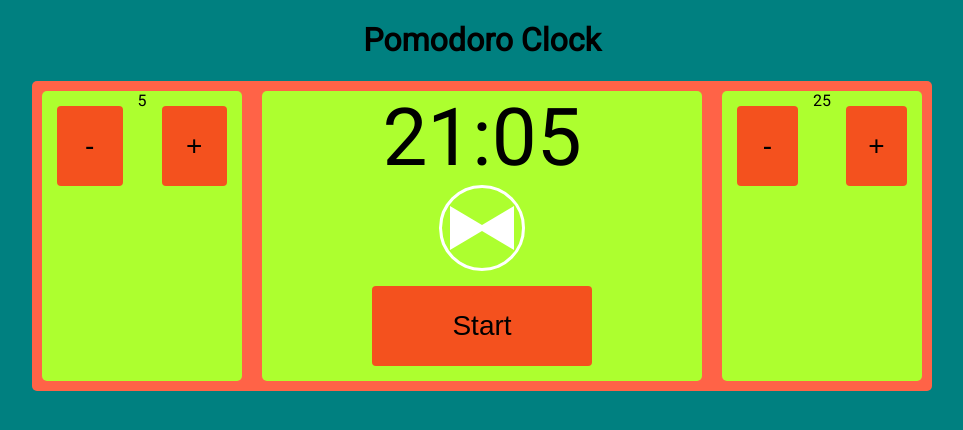
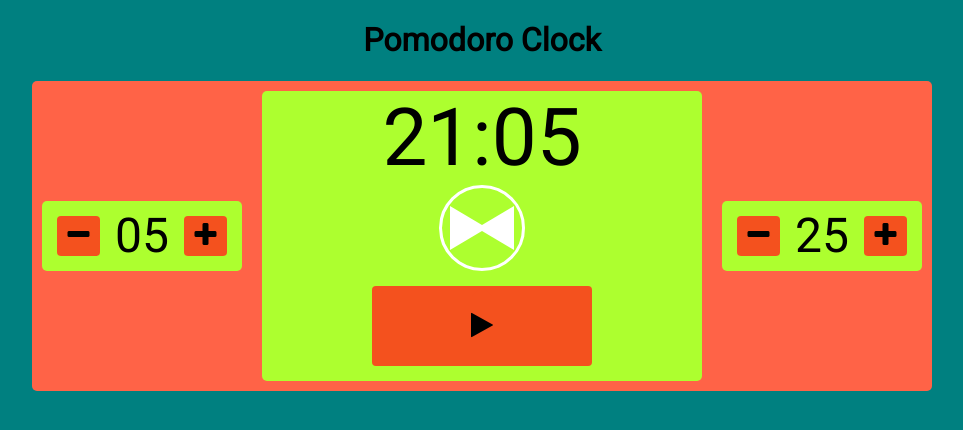
Before and after one commit to JeniaBR/PomodoroClock, a plain HTML site: page index.html in a window 1280 px wide. Shown: the whole page, without its empty margins (158-1121 px from the left). Drawn offline with Linux system fonts and the light colour scheme.

Commit message:
Some CSS styling

```diff
--- a/index.html
+++ b/index.html
@@ -5,6 +5,8 @@
     <title></title>
     <meta charset="UTF-8">
     <meta name="viewport" content="width=device-width, initial-scale=1">
+    <link rel="stylesheet" href="https://cdnjs.cloudflare.com/ajax/libs/font-awesome/4.6.3/css/font-awesome.min.css">
+    <script src="app.js"></script>
     <link href="style.css" rel="stylesheet">
     <link href="https://fonts.googleapis.com/css?family=Roboto" rel="stylesheet">
 </head>
@@ -13,9 +15,9 @@
     <h1>Pomodoro Clock</h1>
     <div id="main-wraper">
         <div class="break-length-container flex-item">
-            <button class="btn" type="submit">-</button>
-            <div id="break-num">5</div>
-            <button class="btn" type="submit">+</button>
+            <button class="btn-plus-minus" type="submit"><i class="fa fa-minus" aria-hidden="true"></i></button>
+            <div id="break-num">05</div>
+            <button class="btn-plus-minus" type="submit"><i class="fa fa-plus" aria-hidden="true"></i></button>
         </div>
         <div class="timer-container flex-item">
             <div class=big-clock>
@@ -24,12 +26,12 @@
             <div class="animation-container">
                 <div class="hourglass"></div>
             </div>
-            <button class="btn hvr-bubble-float-top" type="submit">Start</button>
+            <button class="btn hvr-bubble-float-top" type="submit"><i class="fa fa-play" aria-hidden="true"></i></button>
         </div>
         <div class="session-length-container flex-item">
-            <button class="btn" type="submit">-</button>
+            <button class="btn-plus-minus" type="submit"><i class="fa fa-minus" aria-hidden="true"></i></button>
             <div id="session-num">25</div>
-            <button class="btn" type="submit">+</button>
+            <button class="btn-plus-minus" type="submit"><i class="fa fa-plus" aria-hidden="true"></i></button>
         </div>
     </div>
 </body>
--- a/style.css
+++ b/style.css
@@ -18,6 +18,12 @@ h1 {
     flex-wrap: wrap;
 }
 
+#break-num,
+#session-num {
+    margin-top: auto;
+    margin-bottom: auto;
+}
+
 .flex-item {
     border-radius: 5px;
     text-align: center;
@@ -32,10 +38,16 @@ h1 {
 
 .break-length-container {
     display: flex;
+    font-size: 3em;
+    margin-top: auto;
+    margin-bottom: auto;
 }
 
 .session-length-container {
     display: flex;
+    font-size: 3em;
+    margin-top: auto;
+    margin-bottom: auto;
 }
 
 .big-clock {
@@ -158,3 +170,31 @@ h1 {
     -webkit-transform: translateY(-10px);
     transform: translateY(-10px);
 }
+
+.btn-plus-minus {
+    border-radius: 4px;
+    background-color: #f4511e;
+    border: none;
+    font-size: 28px;
+    width: 50%;
+    height: 40px;
+    cursor: pointer;
+    margin: 15px;
+}
+
+.btn-plus-minus:focus {
+    outline: none;
+}
+
+@media only screen and (max-width: 768px) {
+    .timer-container {
+        order: -1;
+    }
+    .session-length-container,
+    .break-length-container {
+        width: 100%;
+        justify-content: space-around;
+        margin-top: 5px;
+        margin-bottom: 5px;
+    }
+}
```
Also changed, not shown: app.js (added).
